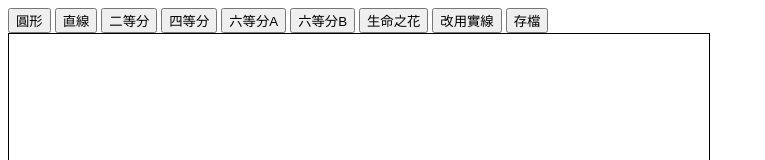
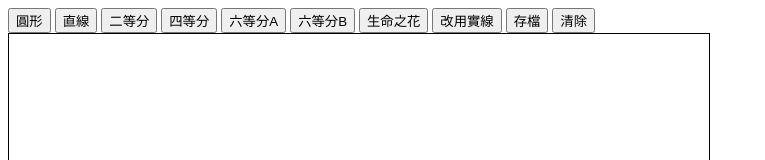
Before and after one commit to WeiTang114/LazyPaint, a plain HTML site: page index.html in a window 1280 px wide. Shown: the top 160 px of the page, without its empty margins (0-765 px from the left). Drawn offline with Linux system fonts and the light colour scheme.

Commit message:
add clear button

```diff
--- a/index.html
+++ b/index.html
@@ -18,6 +18,7 @@
     <button onclick="drawFlowersOfLife(ctx);">生命之花</button>
     <button id="btnDashed" onclick="toggleDashed(ctx);">改用實線</button>
     <button onclick="save();">存檔</button>
+    <button onclick="window.location.reload();">清除</button>
   </div>
   <canvas id="myCanvas" width="700" height="700" style="border:1px solid #000000 ;"></canvas>
 
```
